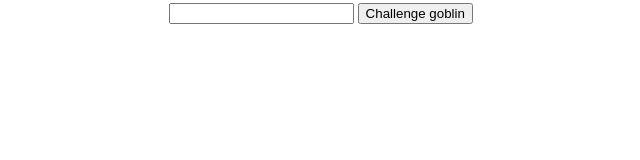
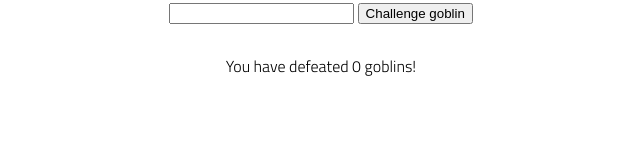
Before and after one commit to SusanBird/susan-goblin-fighter, a plain HTML site: page index.html in a window 1280 px wide. Shown: the whole page, without its empty margins (319-959 px from the left). Drawn offline with Linux system fonts and the light colour scheme.

Commit message:
div for # of defeated goblins

```diff
--- a/index.html
+++ b/index.html
@@ -25,6 +25,14 @@
                 </div>
             </div>
         </div>
+        <div class="game-stats">
+            <div class="defeated-goblins">
+                <p>You have defeated <span id="'defeated-number">0</span> goblins!</p>
+                <div class="defeated-list">
+
+                </div>
+            </div>
+        </div>
     </main>
     <script type="module" src="./app.js"></script>
 </body>
```
